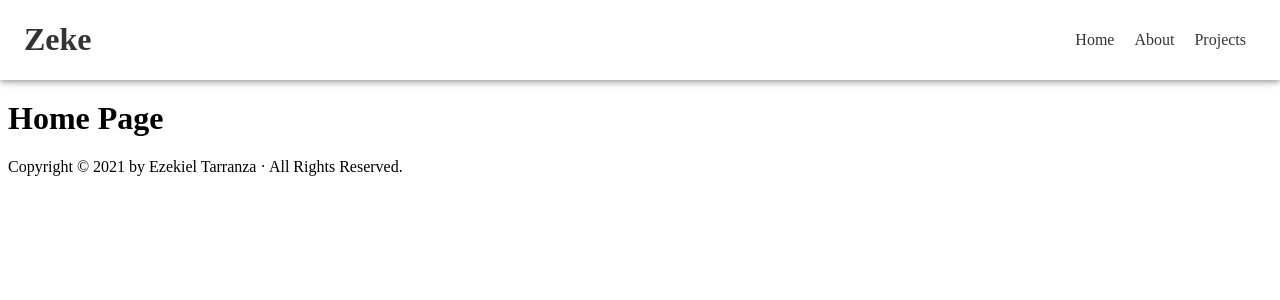
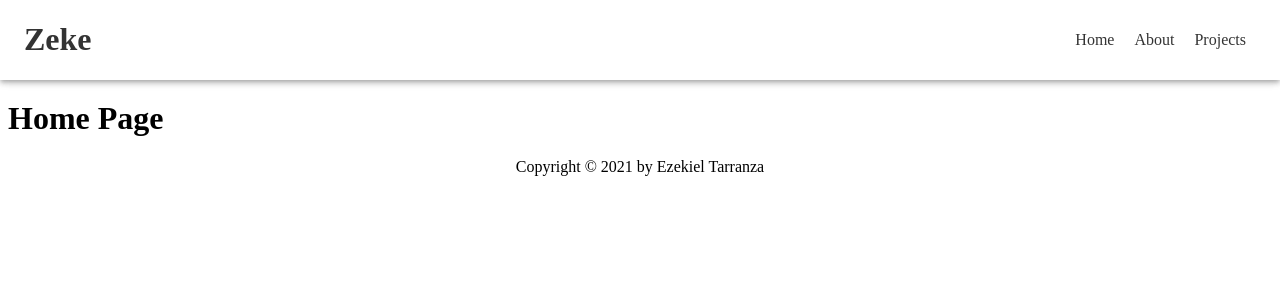
Before and after one commit to kielllll/web-portfolio, a Next.js app: page / in a window 1280 px wide. Shown: the top 300 px of the page. Built offline with nearby package versions, Linux system fonts and the light colour scheme.

Commit message:
update: shortened and centered the text

```diff
--- a/components/Footer.js
+++ b/components/Footer.js
@@ -1,9 +1,7 @@
 const Footer = () => {
   return (
     <footer>
-      <p>
-        Copyright &copy; 2021 by Ezekiel Tarranza &middot; All Rights Reserved.
-      </p>
+      <p>Copyright &copy; 2021 by Ezekiel Tarranza</p>
     </footer>
   );
 };
--- a/styles/globals.css
+++ b/styles/globals.css
@@ -7,3 +7,7 @@ a:hover {
 .content {
   margin-top: 100px;
 }
+
+footer {
+  text-align: center;
+}
```
